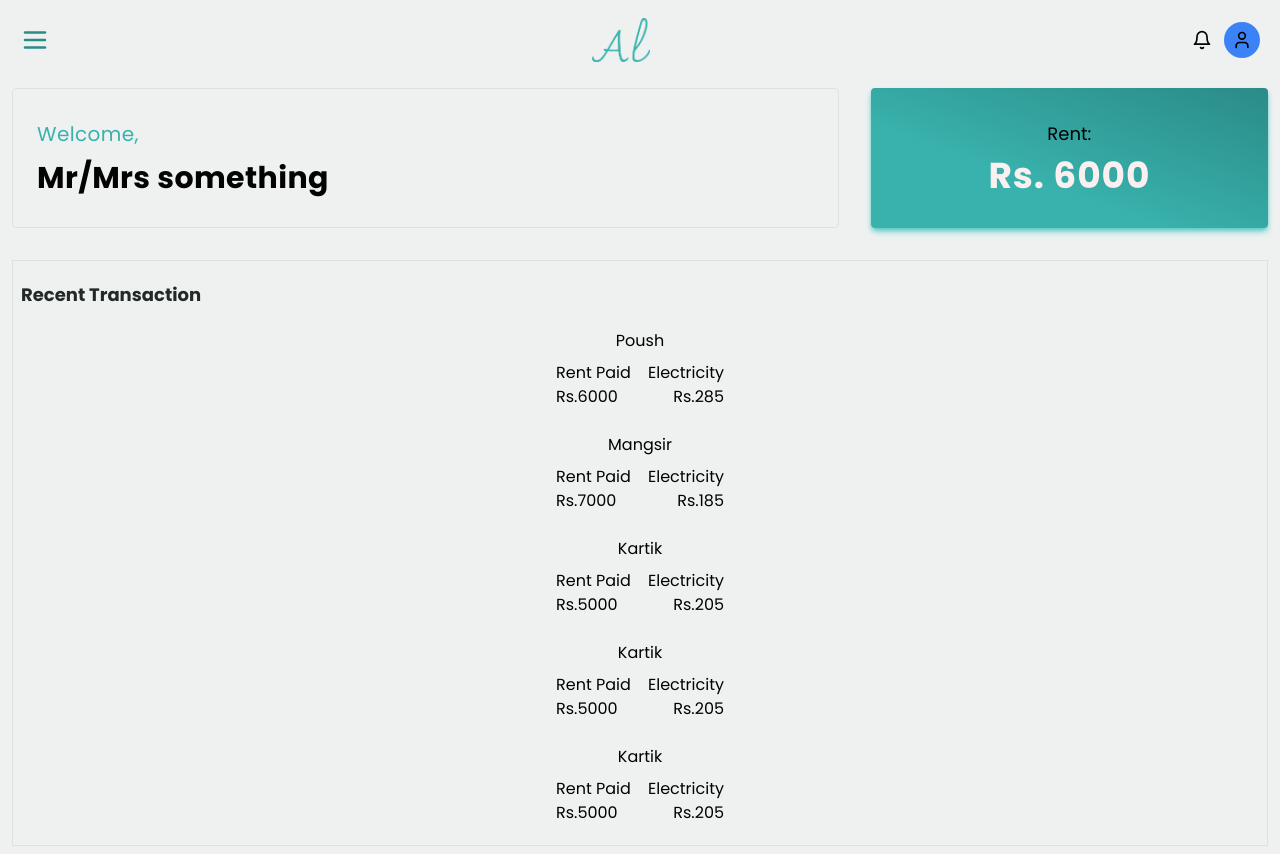
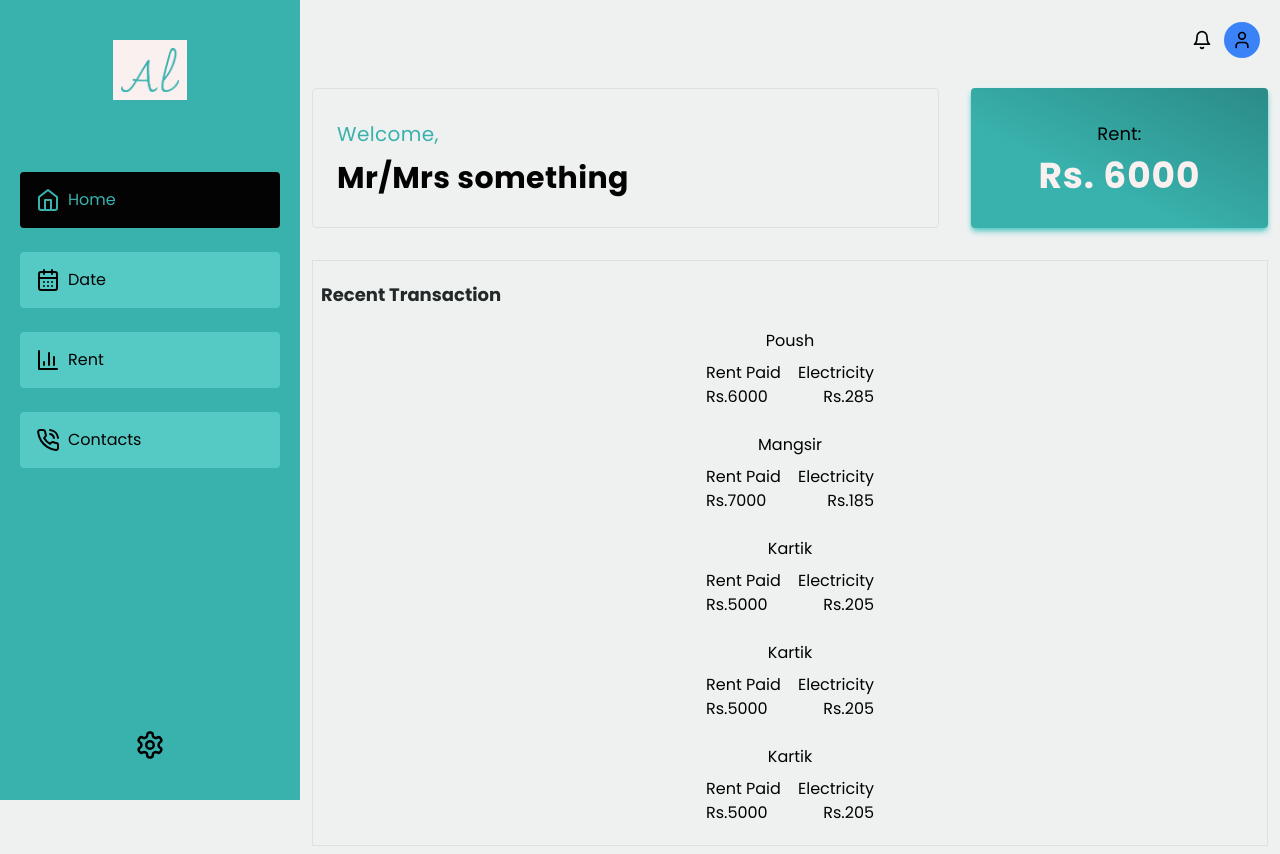
Before and after one commit to AaaayushXD/Rental-Management, a React (Vite) app: page / in a window 1280 px wide. Built offline with nearby package versions, Linux system fonts and the light colour scheme.

Commit message:
desktop navbar

```diff
--- a/src/components/Dashboard.tsx
+++ b/src/components/Dashboard.tsx
@@ -7,7 +7,7 @@ export const Dashboard = () => {
   return (
     <div
       style={{ zIndex: 1 }}
-      className="flex flex-col items-center justify-center w-full h-full px-3 py-2 mt-[80px]"
+      className="flex flex-col items-center justify-center w-full h-full px-3 py-2 mt-[80px] lg:ml-[300px]"
     >
       <UserNav />
       <div className="flex flex-col items-center justify-center w-full h-full max-w-[2500px] gap-8">
--- a/src/components/Navbar.tsx
+++ b/src/components/Navbar.tsx
@@ -56,15 +56,16 @@ export const Navbar: React.FC<NavbarProps> = (props) => {
     <>
       <div
         className={
-          "w-full h-full fixed top-[80px] " +
+          "w-full h-full fixed top-[80px] lg:hidden " +
           (props.activeNav ? " " : " hidden")
         }
       >
         <motion.nav
           animate={props.activeNav ? "open" : "closed"}
           variants={variants}
+          transition={{ type: "spring", duration: 1 }}
           className={
-            "bg-[var(--primary-color)] w-full flex flex-col justify-between items-center px-3 py-8 gap-8 transition-opacity ease-in-out duration-300 delay-100"
+            "bg-[var(--primary-color)] w-full flex flex-col justify-between items-center px-3 py-8 gap-8 transition-opacity ease-in-out duration-300 delay-100 selection:bg-[var(--secondary-color)]"
           }
         >
           {/* Navigations */}
@@ -115,15 +116,16 @@ export const UserNav: React.FC = () => {
 
   return (
     <>
+      <DesktopNavBar />
       <div
         className={
-          "w-full max-h-[80px] fixed top-0 left-0 transition-all ease-in-out duration-500 delay-100 select-none " +
+          "w-full max-h-[80px] fixed top-0 left-0 transition-all ease-in-out duration-500 delay-100 select-none  " +
           (navBg ? " bg-[var(--foreground)]" : " ")
         }
       >
-        <div className="w-full h-[80px] flex justify-between items-center px-5 gap-5 py-3">
+        <div className="w-full h-[80px] flex justify-between items-center px-5 gap-5 py-3 lg:justify-end">
           <div
-            className="transition duration-300 ease-in-out delay-100 cursor-pointer"
+            className="transition duration-300 ease-in-out delay-100 cursor-pointer lg:hidden"
             onClick={() => setActiveNav((activeNav) => !activeNav)}
           >
             {activeNav ? (
@@ -138,10 +140,10 @@ export const UserNav: React.FC = () => {
               />
             )}
           </div>
-          <div>
+          <div className="lg:hidden">
             <img src={Logo} alt="Logo" className="max-h-[60px] p-2" />
           </div>
-          <div className="flex items-center gap-3">
+          <div className="flex items-center gap-3 ">
             <div>
               <Bell size={20} />
             </div>
@@ -155,3 +157,41 @@ export const UserNav: React.FC = () => {
     </>
   );
 };
+
+const DesktopNavBar: React.FC = () => {
+  const [activeNavIndex, setActiveNavIndex] = useState<number>(0);
+  return (
+    <div
+      className="hidden lg:flex w-[300px] min-h-[100dvh] fixed top-0 left-0  bg-[var(--primary-color)] px-5 py-10 flex-col gap-8 justify-between items-center transition-all duration-500 ease-in-out selection:bg-[var(--secondary-color)]"
+      style={{ zIndex: 50 }}
+    >
+      <div className="bg-[var(--secondary-content)] flex justify-center items-center">
+        <img src={Logo} alt="Logo" className="max-h-[60px] p-2" />
+      </div>
+      <div className="flex flex-col flex-grow w-full gap-6 py-10 ">
+        {navItems &&
+          navItems.map((items, index) => {
+            return (
+              <a
+                href={items.url}
+                key={index}
+                onClick={() => setActiveNavIndex(index)}
+                className={
+                  "flex p-4 rounded space-x-2 md:justify-start " +
+                  (activeNavIndex === index
+                    ? " bg-[var(--primary-content)] text-[var(--primary-color)] "
+                    : " bg-[var(--primary-light)] text-[var(--primary-content)] hover:bg-[var(--primary-dark)] ")
+                }
+              >
+                {items.icon}
+                <span className={"md:block "}>{items.name}</span>
+              </a>
+            );
+          })}
+      </div>
+      <div className="flex items-center justify-center w-full hover:text-[var(--copy)] cursor-pointer">
+        <Settings size={30} />
+      </div>
+    </div>
+  );
+};
--- a/src/index.css
+++ b/src/index.css
@@ -27,6 +27,9 @@
     background-color: var(--primary-color);
     color: var(--secondary-content);
   }
+  ::-webkit-scrollbar {
+    width: 0;
+  }
   body {
     background-color: var(--background);
     font-family: "Poppins", sans-serif;
```
